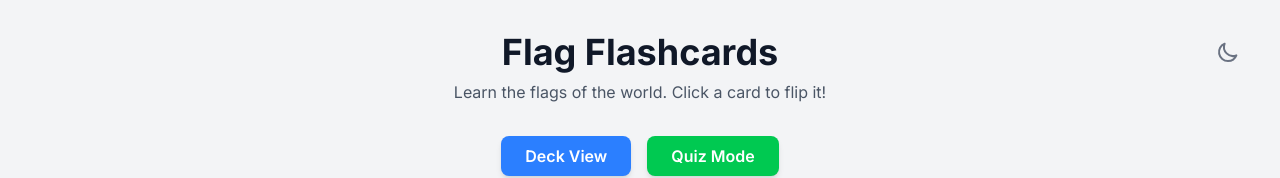
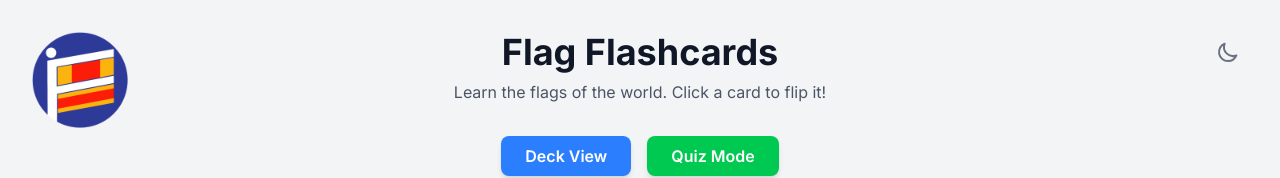
Before and after one commit to wongyin/flagsflash, a React (Vite) app: page / in a window 1280 px wide. Shown: the top 178 px of the page. Built offline with nearby package versions, Linux system fonts and the light colour scheme; no server answers.

Commit message:
added favicon

```diff
--- a/index.html
+++ b/index.html
@@ -2,6 +2,7 @@
 <html lang="en">
   <head>
     <meta charset="UTF-8" />
+    <link rel="icon" href="/favicon.png" />
     <meta name="viewport" content="width=device-width, initial-scale=1.0" />
     <title>Flag Flashcards</title>
     <link rel="preconnect" href="https://fonts.googleapis.com">
--- a/src/components/Header.jsx
+++ b/src/components/Header.jsx
@@ -1,4 +1,5 @@
 import React from 'react';
+import logo from '../assets/images/logo.png';
 
 const SunIcon = () => (
     <svg className="h-6 w-6" fill="none" viewBox="0 0 24 24" stroke="currentColor">
@@ -14,6 +15,7 @@ const MoonIcon = () => (
 
 const Header = ({ theme, toggleTheme }) => (
     <header className="relative text-center mb-8">
+        <img src={logo} alt="Flag Flashcards Logo" className="absolute top-0 left-0 h-24 w-24" />
         <h1 className="text-4xl font-bold text-gray-900 dark:text-white">Flag Flashcards</h1>
         <p className="text-gray-600 dark:text-gray-400 mt-2">Learn the flags of the world. Click a card to flip it!</p>
         <button onClick={toggleTheme} className="absolute top-0 right-0 p-2 rounded-full text-gray-500 dark:text-gray-400 hover:bg-gray-200 dark:hover:bg-gray-700 cursor-pointer">
```
Also changed, not shown: public/favicon.png (added), src/assets/images/logo.png (added).
